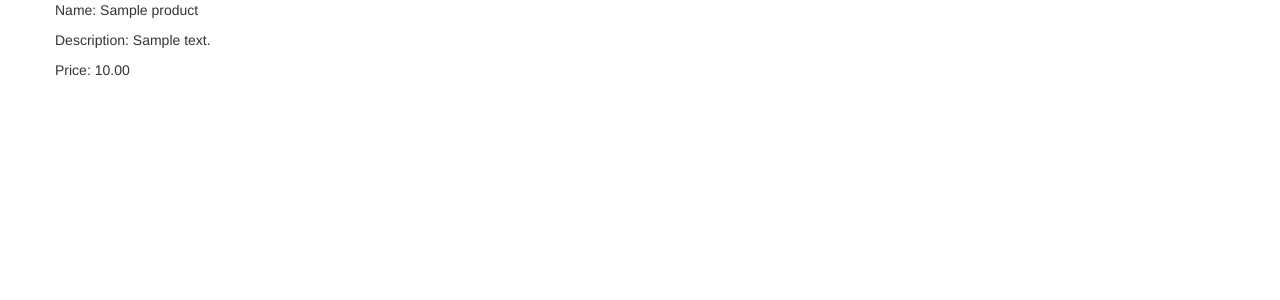
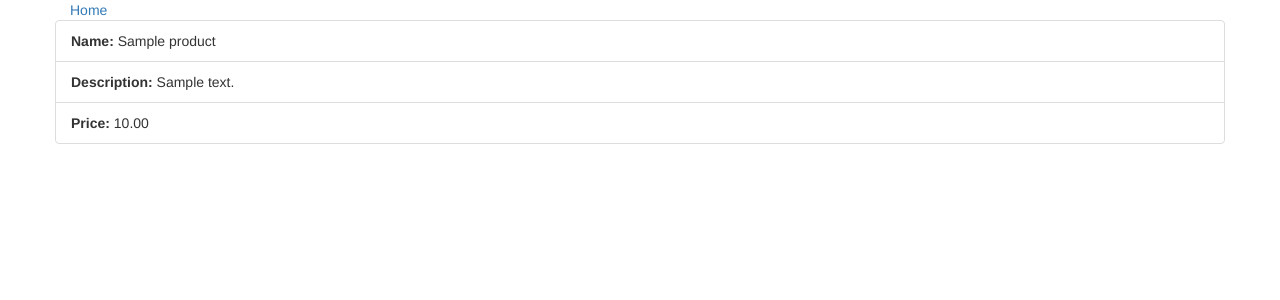
Before and after one commit to dimdiden/steelkiwi, a Django app: a page that uses product/templates/header.html in a window 1280 px wide. Shown: the top 300 px of the page. Run offline with Django 3.2, Linux system fonts and the light colour scheme; tables that the repository leaves empty hold one stand-in row (values such as "Sample post"); some libraries are stand-ins or nearby versions.

Commit message:
Added link to index page

```diff
--- a/product/templates/header.html
+++ b/product/templates/header.html
@@ -9,6 +9,15 @@
 <body>
     <div class="container">
         <div class="row">
+            <div class="col-md-8">
+                <a href="/">Home</a>
+            </div>
+            <div class="col-md-4">
+                {% block last24 %}
+                {% endblock last24 %}
+            </div>
+        </div>
+        <div class="row">
             <div class="col-xl-4">
                 {% block content %}
                 {% endblock content %}
--- a/product/templates/home.html
+++ b/product/templates/home.html
@@ -1,10 +1,12 @@
 {% extends "header.html" %}
-{% block content %}
 
+{% block last24 %}
     {% if user.is_authenticated %}
         <a href="/last_24_hours">Get list of products for the last 24 hours</a>
     {% endif %}
+{% endblock last24 %}
 
+{% block content %}
     <table class="table">
         <tr>
             <th>Name</th>
--- a/product/templates/product.html
+++ b/product/templates/product.html
@@ -1,6 +1,8 @@
 {% extends "header.html" %}
 {% block content %}
-    <p>Name: {{ object.name }}</p>
-    <p>Description: {{ object.description }}</p>
-    <p>Price: {{ object.price }}</p>
+<ul class="list-group">
+    <li class="list-group-item"><b>Name: </b>{{ object.name }}</li>
+    <li class="list-group-item"><b>Description: </b>{{ object.description }}</li>
+    <li class="list-group-item"><b>Price: </b>{{ object.price }}</li>
+</ul>
 {% endblock content %}
```
